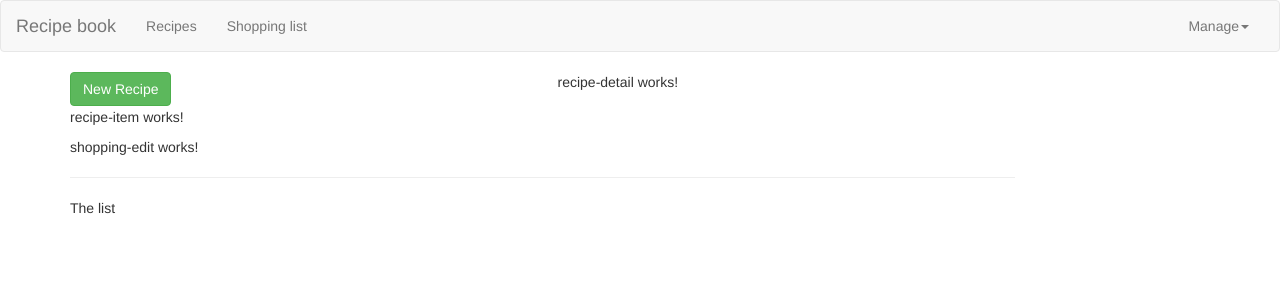
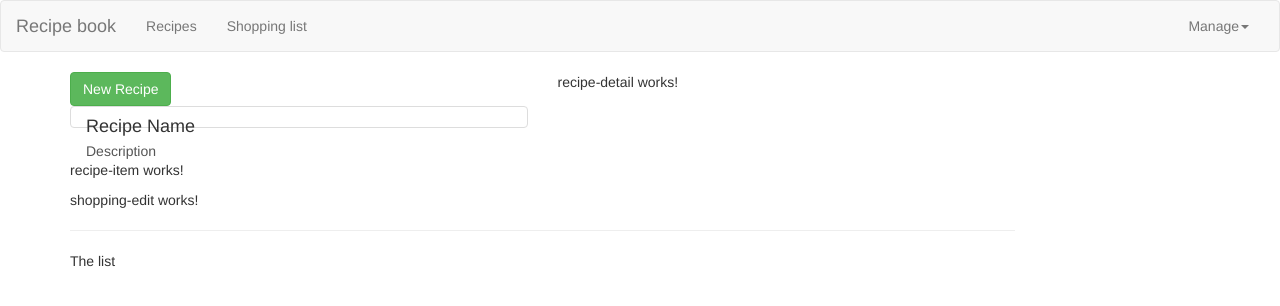
Before and after one commit to Pulkit219/Ng4ShoppingListApp, an Angular app in the folder ShoppingListApp/: page / in a window 1280 px wide. Shown: the top 306 px of the page. Built offline with nearby package versions, Linux system fonts and the light colour scheme.

Commit message:
10th comm

```diff
--- a/ShoppingListApp/src/app/header/header.component.ts
+++ b/ShoppingListApp/src/app/header/header.component.ts
@@ -1,4 +1,4 @@
-import { Component, OnInit } from '@angular/core';
+  import { Component, OnInit } from '@angular/core';
 
 @Component({
   selector: 'app-header',
--- a/ShoppingListApp/src/app/recipes/recipe-list/recipe-list.component.html
+++ b/ShoppingListApp/src/app/recipes/recipe-list/recipe-list.component.html
@@ -6,6 +6,15 @@
 </div>
 <div class="row">
     <div class="col-xs-12">
+        <a href="#" class="list-group-item clear-fix">
+            <div class="pull-left">
+                <h4 class="list-group-item-heading">Recipe Name</h4>
+                <p class="list-group-item-text">Description</p>
+            </div>
+            <span class="pull-right">
+                <img src="" alt="" class="img-responsive" style="max-height: 50px;">
+            </span>
+        </a>
     </div>
 </div>
 
```
